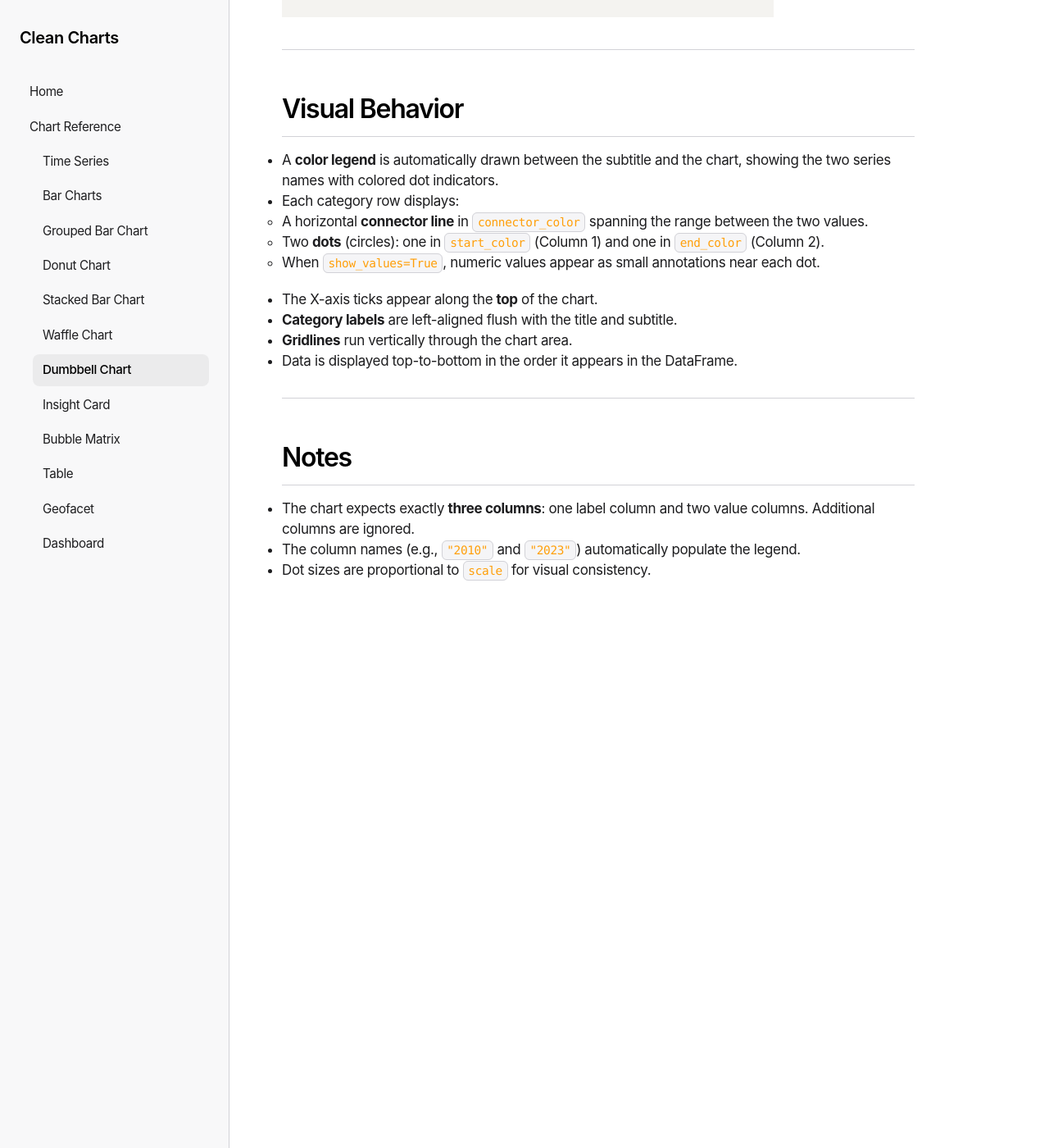
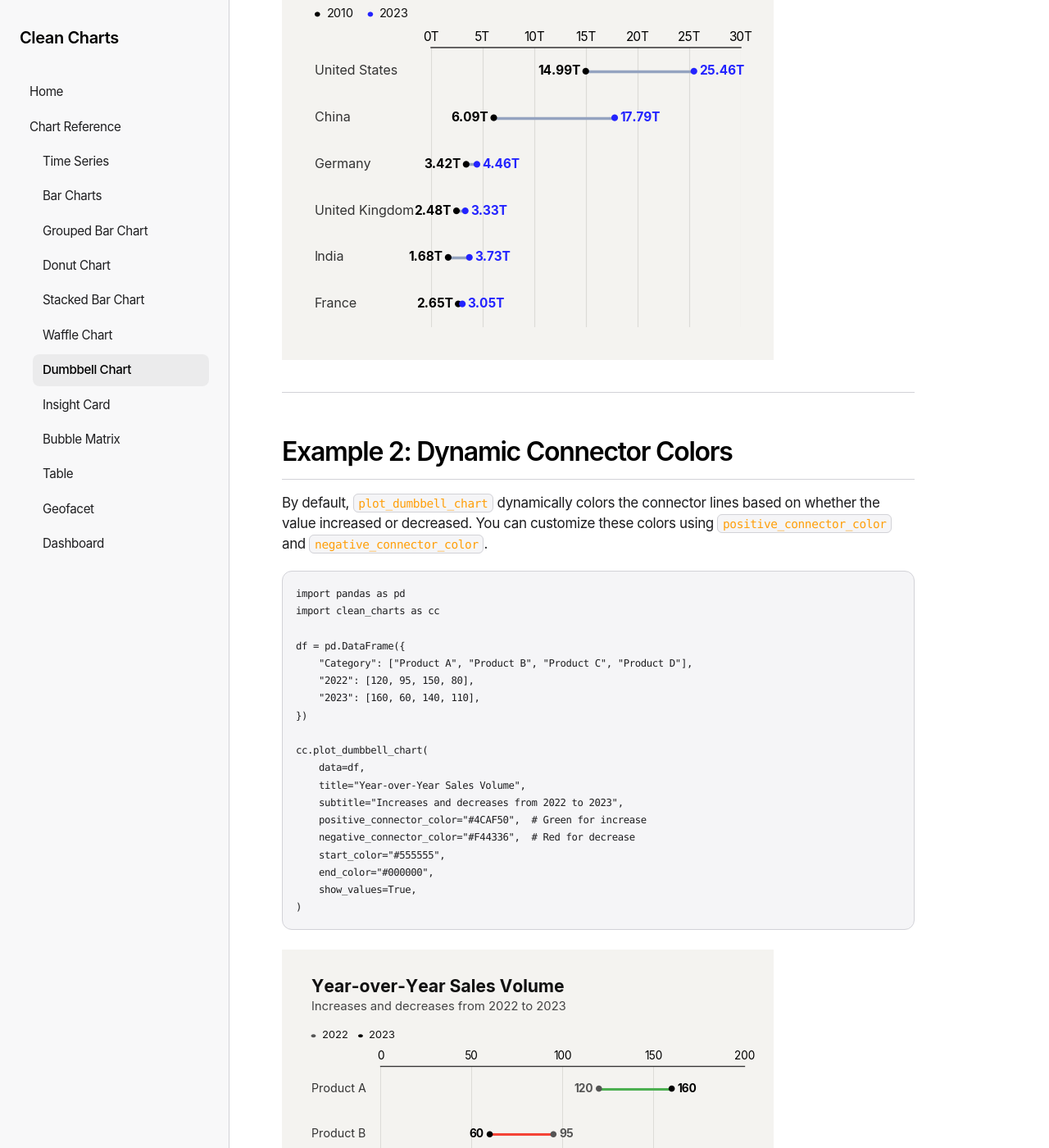
Before and after one commit to raghuramsirigiri/clean_charts_docs, a Jekyll site: the page built from reference/dumbbell.md, in a window 1280 px wide and 1400 px high, scrolled down 3531 px. Shown: the whole window at 82% size. Built offline with Jekyll 4.4.1, drawn with Linux system fonts in a browser that asks for light colours; before the commit the page ends 4307 px from its top, so only the background shows below that; some of the changed text lies outside the part shown.

Commit message:
added dumbell chart example

````diff
--- a/reference/dumbbell.md
+++ b/reference/dumbbell.md
@@ -27,6 +27,8 @@ clean_charts.plot_dumbbell_chart(
     start_color=None,
     end_color=None,
     connector_color=None,
+    positive_connector_color=None,
+    negative_connector_color=None,
     value_suffix="",
     show_values=True,
     scale_text=True,
@@ -49,7 +51,9 @@ clean_charts.plot_dumbbell_chart(
 | `bg_color`         | `str \| None`    | `"#f4f3f0"` | Background color. |
 | `start_color`      | `str \| None`    | `"#000000"` | Hex color for the **first** value column (Column 1) dots. |
 | `end_color`        | `str \| None`    | `"#2323FF"` | Hex color for the **second** value column (Column 2) dots. |
-| `connector_color`  | `str \| None`    | `"#94A3C0"` | Hex color for the horizontal line connecting the two dots. |
+| `connector_color`  | `str \| None`    | `None`      | Hex color for the horizontal line. If provided, overrides dynamic colors. |
+| `positive_connector_color` | `str \| None` | `end_color` | Hex color for the connecting line when the difference is positive (end >= start). |
+| `negative_connector_color` | `str \| None` | `start_color` | Hex color for the connecting line when the difference is negative (end < start). |
 | `value_suffix`     | `str`            | `""`        | String appended to value annotations. |
 | `show_values`      | `bool`           | `True`      | Display numeric values next to each dot. |
 | `scale_text`       | `bool`           | `True`      | Scale fonts proportionally. |
@@ -82,11 +86,41 @@ cc.plot_dumbbell_chart(
 
 ---
 
+## Example 2: Dynamic Connector Colors
+
+By default, `plot_dumbbell_chart` dynamically colors the connector lines based on whether the value increased or decreased. You can customize these colors using `positive_connector_color` and `negative_connector_color`.
+
+```python
+import pandas as pd
+import clean_charts as cc
+
+df = pd.DataFrame({
+    "Category": ["Product A", "Product B", "Product C", "Product D"],
+    "2022": [120, 95, 150, 80],
+    "2023": [160, 60, 140, 110],
+})
+
+cc.plot_dumbbell_chart(
+    data=df,
+    title="Year-over-Year Sales Volume",
+    subtitle="Increases and decreases from 2022 to 2023",
+    positive_connector_color="#4CAF50",  # Green for increase
+    negative_connector_color="#F44336",  # Red for decrease
+    start_color="#555555",
+    end_color="#000000",
+    show_values=True,
+)
+```
+
+![Dumbbell — Dynamic](../images/docs/dumbbell_dynamic.png)
+
+---
+
 ## Visual Behavior
 
 - A **color legend** is automatically drawn between the subtitle and the chart, showing the two series names with colored dot indicators.
 - Each category row displays:
-  - A horizontal **connector line** in `connector_color` spanning the range between the two values.
+  - A horizontal **connector line** spanning the range. Colored dynamically: `positive_connector_color` if the value increased, or `negative_connector_color` if decreased. Overridden by `connector_color` if provided.
   - Two **dots** (circles): one in `start_color` (Column 1) and one in `end_color` (Column 2).
   - When `show_values=True`, numeric values appear as small annotations near each dot.
 - The X-axis ticks appear along the **top** of the chart.
````
Also changed, not shown: images/docs/dumbbell_dynamic.png (added).
